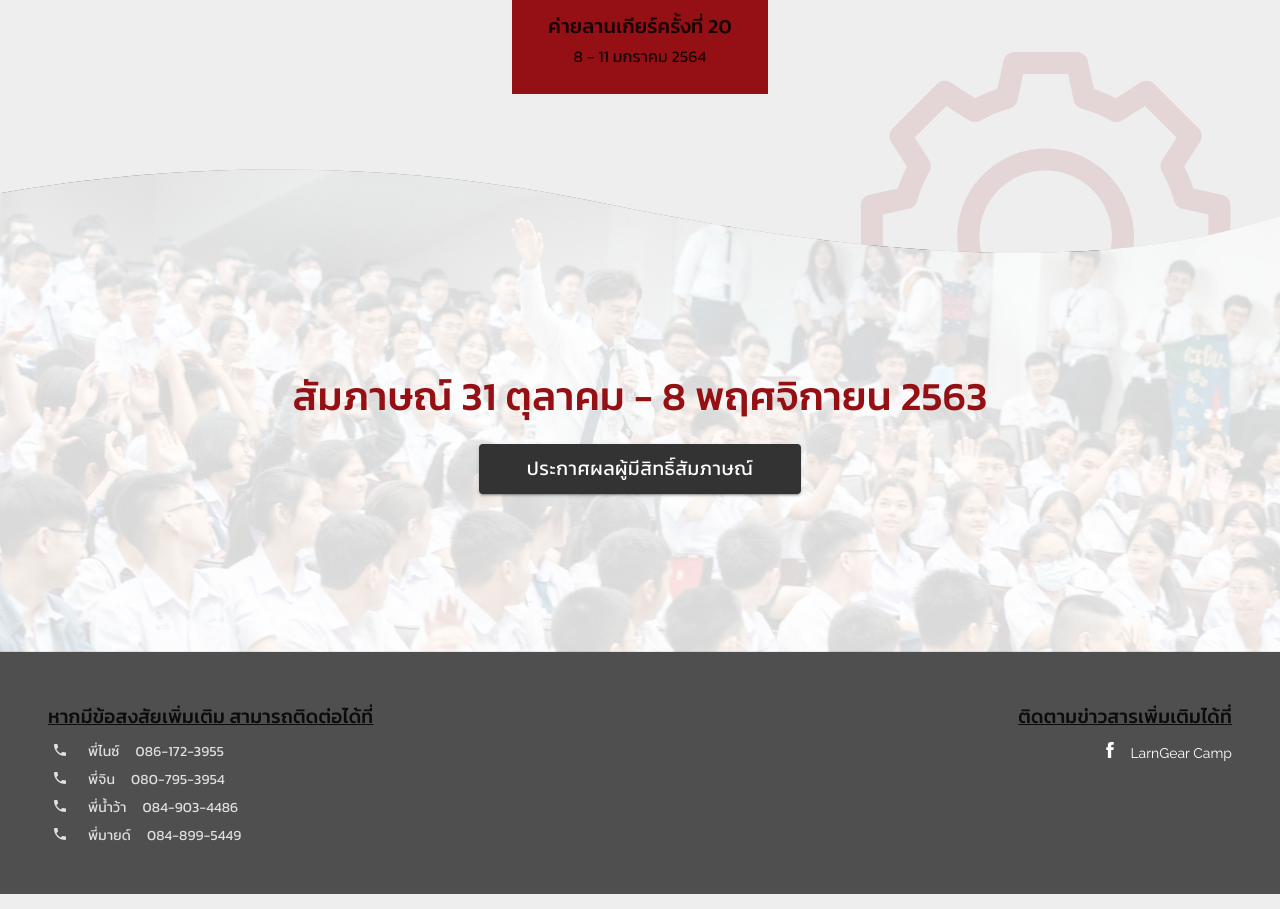
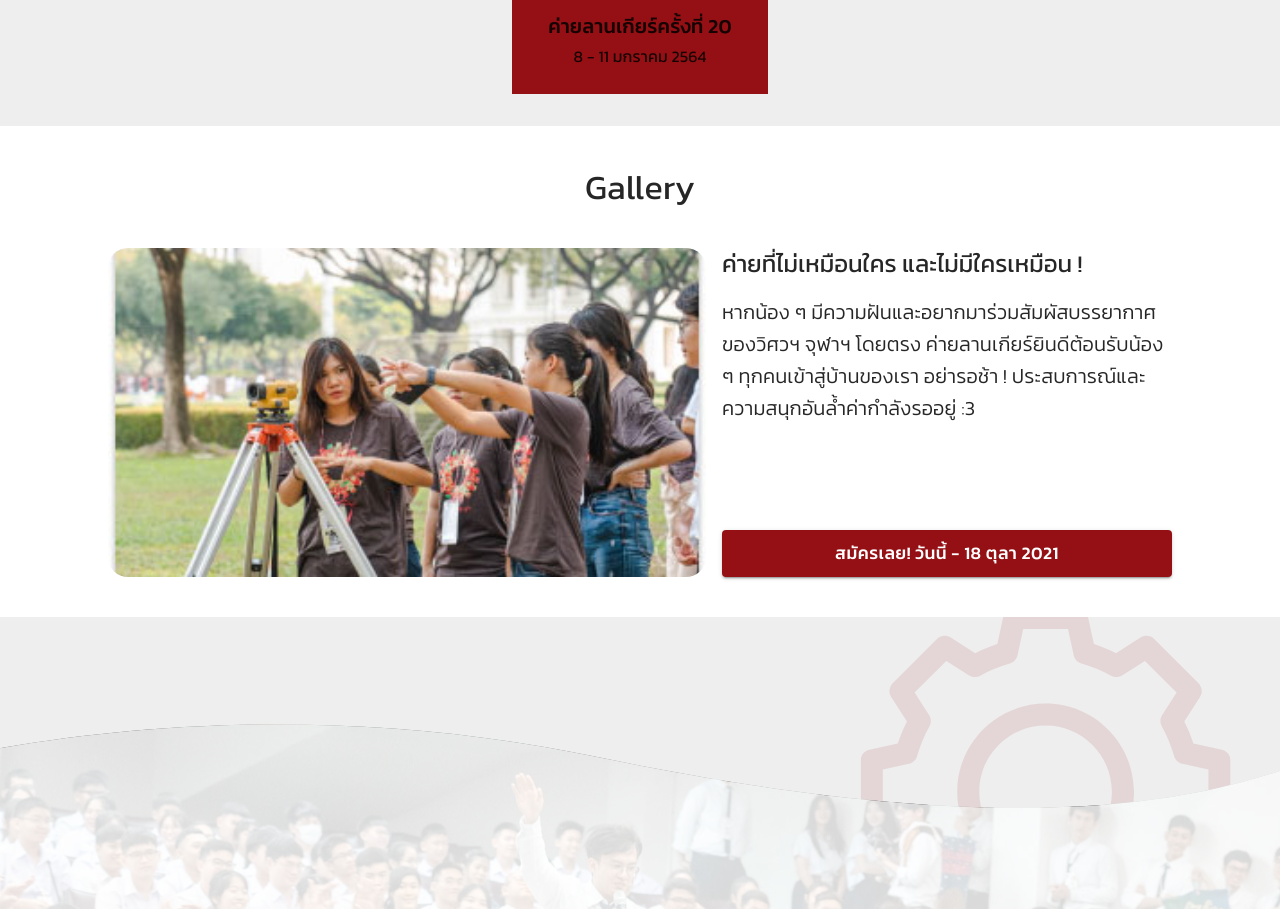
Before and after one commit to esc-chula/larngearcamp-frontend, a React (Create React App) app: page / in a window 1280 px wide. Shown: the part 2600-3509 px from the top of the page. Built offline with nearby package versions, Linux system fonts and the light colour scheme.

Commit message:
🚧 Implement main structure for gallery

```diff
--- /dev/null
+++ b/src/core/components/gallery.components.tsx
@@ -0,0 +1,85 @@
+import React, { useState } from "react"
+import { Button, makeStyles, Typography } from "@material-ui/core"
+import carouselConstant from "../constants/carousel.constant"
+import { grey } from "@material-ui/core/colors"
+
+const useStyle = makeStyles(theme => ({
+  root: {
+    width: "100%",
+    backgroundColor: theme.palette.background.paper,
+    margin: theme.spacing(4, 0),
+    display: "flex",
+    flexDirection: "column",
+    justifyContent: "center",
+    alignItems: "center",
+    padding: theme.spacing(5, 0)
+  },
+  contentDiv: {
+    display: "flex",
+    height: "fit-content"
+  },
+  descriptionRoot: {
+    display: "flex",
+    marginLeft: theme.spacing(2),
+    justifyContent: "space-between",
+    flexDirection: "column",
+    maxWidth: "450px"
+  },
+  imageTopic: {
+    display: "flex",
+    marginBottom: theme.spacing(2)
+  },
+  image: {
+    width: "598px",
+    borderRadius: "20px"
+  },
+  button: {
+    padding: theme.spacing(1, 6),
+    "&>*": {
+      fontSize: "1.1rem"
+    },
+    "&:disabled": {
+      backgroundColor: grey[400],
+      color: grey[200]
+    }
+  },
+  galleryHeader: {
+    marginBottom: theme.spacing(5)
+  },
+  description: {
+    fontWeight: 300
+  }
+}))
+
+const HomeGallery: React.FC<{}> = () => {
+  const [index, setIndex] = useState(1)
+  const classes = useStyle()
+  return (
+    <div className={classes.root}>
+      <Typography variant="h4" className={classes.galleryHeader}>
+        Gallery
+      </Typography>
+      {carouselConstant.map(({ src }, key) => (
+        <div key={key} className={classes.contentDiv} style={{ display: key !== index ? "none" : "flex" }}>
+          <img className={classes.image} src={(src as unknown) as string} alt="Hello" />
+          <div className={classes.descriptionRoot}>
+            <div>
+              <div className={classes.imageTopic}>
+                <Typography variant="h5">ค่ายที่ไม่เหมือนใคร และไม่มีใครเหมือน !</Typography>
+              </div>
+              <Typography variant="h6" className={classes.description}>
+                หากน้อง ๆ มีความฝันและอยากมาร่วมสัมผัสบรรยากาศของวิศวฯ จุฬาฯ โดยตรง ค่ายลานเกียร์ยินดีต้อนรับน้อง ๆ ทุกคนเข้าสู่บ้านของเรา อย่ารอช้า !
+                ประสบการณ์และความสนุกอันล้ำค่ากำลังรออยู่ :3
+              </Typography>
+            </div>
+            <Button variant="contained" color="primary" className={classes.button}>
+              สมัครเลย! วันนี้ - 18 ตุลา 2021
+            </Button>
+          </div>
+        </div>
+      ))}
+    </div>
+  )
+}
+
+export default HomeGallery
--- a/src/core/constants/carousel.constant.tsx
+++ b/src/core/constants/carousel.constant.tsx
@@ -1,24 +1,38 @@
 const carouselConstant = [
   {
-    src: require("../../assets/images/carousel/1.jpg")
+    src: require("../../assets/images/carousel/1.jpg"),
+    topic: "",
+    description: ""
   },
   {
-    src: require("../../assets/images/carousel/2.jpg")
+    src: require("../../assets/images/carousel/2.jpg"),
+    topic: "",
+    description: ""
   },
   {
-    src: require("../../assets/images/carousel/3.jpg")
+    src: require("../../assets/images/carousel/3.jpg"),
+    topic: "",
+    description: ""
   },
   {
-    src: require("../../assets/images/carousel/4.jpg")
+    src: require("../../assets/images/carousel/4.jpg"),
+    topic: "",
+    description: ""
   },
   {
-    src: require("../../assets/images/carousel/5.jpg")
+    src: require("../../assets/images/carousel/5.jpg"),
+    topic: "",
+    description: ""
   },
   {
-    src: require("../../assets/images/carousel/6.jpg")
+    src: require("../../assets/images/carousel/6.jpg"),
+    topic: "",
+    description: ""
   },
   {
-    src: require("../../assets/images/carousel/7.jpg")
+    src: require("../../assets/images/carousel/7.jpg"),
+    topic: "",
+    description: ""
   }
 ]
 
--- a/src/modules/home.module.tsx
+++ b/src/modules/home.module.tsx
@@ -13,6 +13,7 @@ import timelineConstant from "../core/constants/timeline.constant"
 import qualificationsConstant from "../core/constants/qualifications.constant"
 import carouselConstant from "../core/constants/carousel.constant"
 import { SafeArea } from "../core/components/safeArea.component"
+import HomeGallery from "../core/components/gallery.components"
 
 const useStyle = makeStyles(theme => ({
   title: {
@@ -42,6 +43,7 @@ const HomeModule: React.FC = () => {
       <HomeCarousel autoPlay={true} autoPlaySpeed={3000} swipeable gradientPercent={{ white: 3, fade: 15 }} images={carouselConstant} />
       <HomeQualification className={classes.qualification} qualifications={qualificationsConstant} />
       <HomeTimeline className={classes.timeline} label={timelineConstant} />
+      <HomeGallery />
       <HomeAnnouce />
       <HomeFooter contacts={contactConstant} />
     </>
```
